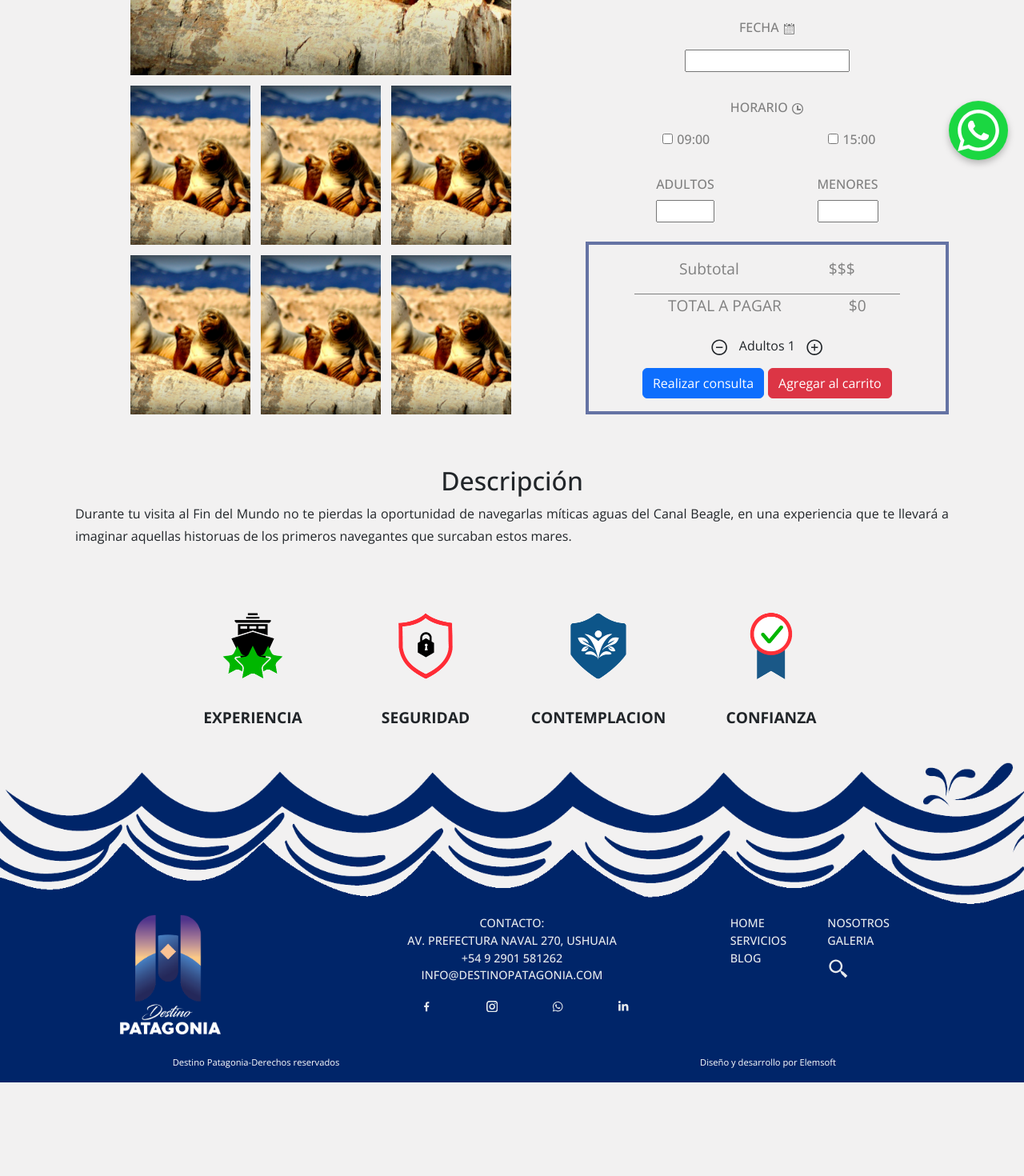
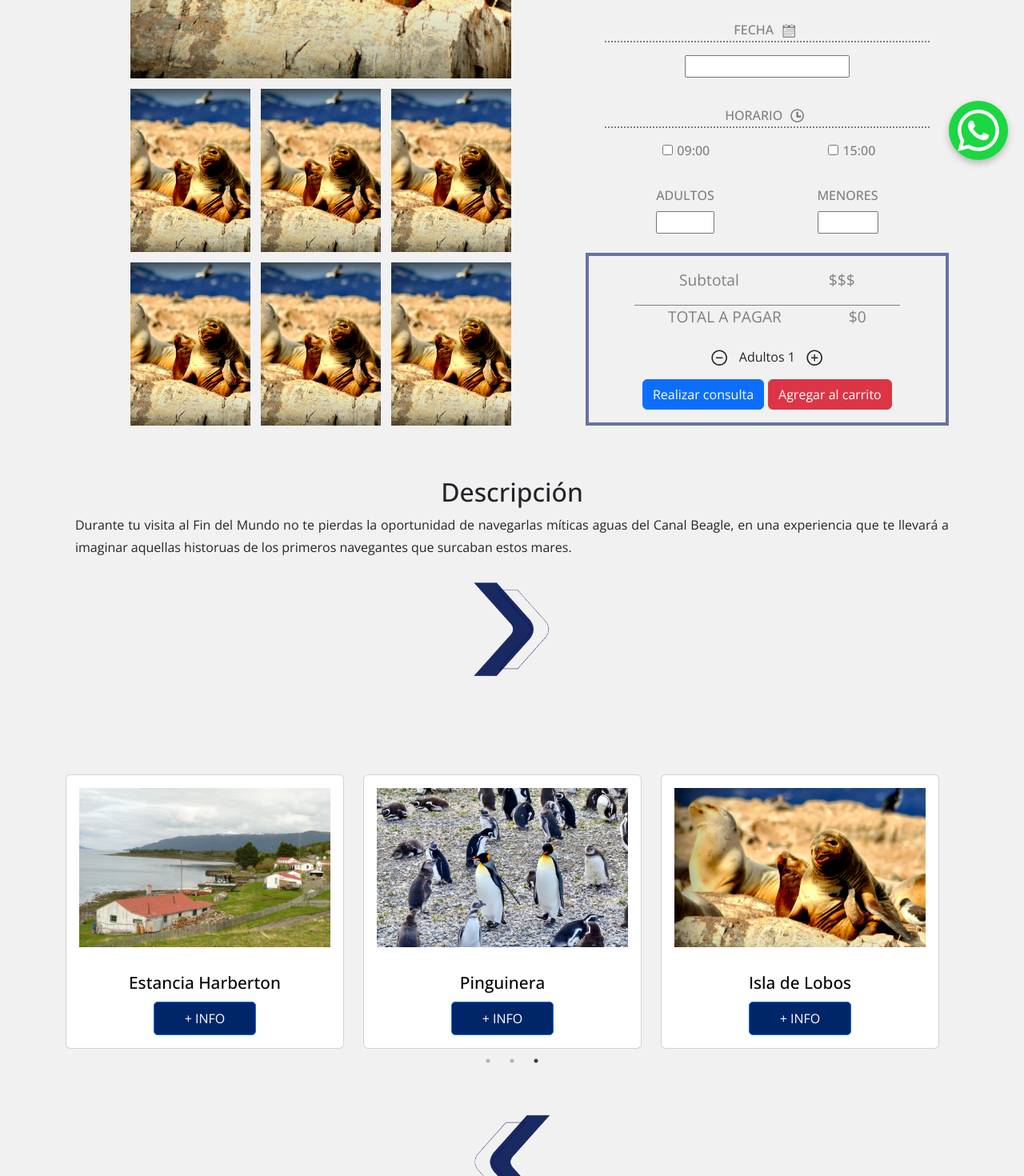
Before and after one commit to Florsala/DestinoP, a React (Create React App) app: page /servicios/1 in a window 1280 px wide. Shown: the part 560-2030 px from the top of the page at 80% size. Before the commit the page ends 1913 px from the top, so only its background shows below. Built offline with nearby package versions, Linux system fonts and the light colour scheme; a web font is replaced by a local one.

Commit message:
new slider in svs section

```diff
--- a/src/components/Header.jsx
+++ b/src/components/Header.jsx
@@ -3,16 +3,12 @@ import "../styles/Header.css";
 
 import "../styles/Hero.css";
 
-import Card from "react-bootstrap/Card";
 
-import Button from "react-bootstrap/Button";
-import { Link } from "react-router-dom";
 
 import dataTours from "../data/dataTours";
-import Slider from "react-slick";
 
 import wsp from "../assets/whatsapp.svg";
-import { AiOutlineRight } from "react-icons/ai";
+import SliderDestacadas from "./SliderDestacadas";
 
 const Header = () => {
   const settings = {
@@ -83,53 +79,10 @@ const Header = () => {
       </div>
 
       <div>
-        {" "}
-        <div
-          xs={1}
-          md={3}
-          className="g-4 mx-5 grid_blog "
-          style={{ marginTop: "2rem" }}
-        >
-          <Slider {...settings}>
-            {items.map((items) => (
-              <Link to={`/servicios/${items.id}`}>
-                <div>
-                  <Card className="card-svs">
-                    <Card.Img
-                      variant="top"
-                      style={{ padding: "1rem" }}
-                      src={items.img}
-                    />
-                    <Card.Body className="card-body">
-                      <div
-                        style={{
-                          display: "flex",
-                          flexDirection: "column",
-                          justifyContent: "space-between",
-                          fontWeight: "600",
-                          alignItems: "flex-start",
-                        }}
-                      >
-                        <Card.Title
-                          style={{ color: "black", fontSize: "1.3rem" }}
-                        >
-                          {items.title}
-                        </Card.Title>
-                      </div>
+  <SliderDestacadas items={items}/>
+</div>
 
-                      <div>
-                        <Button className="btn_svs" variant="primary" size="lg">
-                          + info
-                        </Button>
-                      </div>
-                    </Card.Body>
-                  </Card>
-                </div>
-              </Link>
-            ))}
-          </Slider>
-        </div>
-      </div>
+
     </>
   );
 };
--- a/src/components/ItemDetail.jsx
+++ b/src/components/ItemDetail.jsx
@@ -9,16 +9,17 @@ import Container from "react-bootstrap/Container";
 import Alert from "react-bootstrap/Alert";
 
 import { IoMdCheckmarkCircleOutline } from "react-icons/io";
-import {GoCalendar} from "react-icons/go";
-import {GoClock} from "react-icons/go";
+import { GoCalendar } from "react-icons/go";
+import { GoClock } from "react-icons/go";
 
-
-
-import Row from "react-bootstrap/Row";
 import Col from "react-bootstrap/Col";
 import { Button } from "react-bootstrap";
 import cartContext from "../context/CartContext";
 import ItemCount from "./ItemCount";
+import SliderDestSvs from "./SliderDestSvs";
+
+import flecha2 from "../assets/flechas.png";
+import flecha from '../assets/flecha.png'
 
 const ItemDetail = ({ item }) => {
   const [selectedDate, setSelectedDate] = useState(null);
@@ -54,7 +55,6 @@ const ItemDetail = ({ item }) => {
             <img src={item.img} alt="" />
             <img src={item.img} alt="" />
             <img src={item.img} alt="" />
-
           </div>
 
           <Col>
@@ -83,7 +83,12 @@ const ItemDetail = ({ item }) => {
 
               <div className="form-reservation">
                 <div className="date-form">
-                  <p>fecha <span><GoCalendar/></span></p>
+                  <p>
+                    fecha{" "}
+                    <span style={{ fontSize: " 1.2rem", padding: "5px" }}>
+                      <GoCalendar />
+                    </span>
+                  </p>
 
                   <Datepicker
                     selected={selectedDate}
@@ -92,7 +97,12 @@ const ItemDetail = ({ item }) => {
                   />
                 </div>
                 <div className="time-form_container">
-                  <p>horario <span><GoClock/></span></p>
+                  <p>
+                    horario{" "}
+                    <span style={{ fontSize: " 1.2rem", padding: "5px" }}>
+                      <GoClock />
+                    </span>
+                  </p>
                   <div className="time-form">
                     <label>
                       <input
@@ -234,6 +244,25 @@ const ItemDetail = ({ item }) => {
           <p style={{ lineHeight: "1.75rem" }}> {item.text}</p>
         </Container>
       </Container>
+<div>
+
+   <img
+           className='flecha1'
+            src={flecha}
+
+            alt="flecha"
+          />
+
+      <SliderDestSvs />
+
+      <img
+          className='flecha2'
+            src={flecha}
+
+            alt=""
+          />
+</div>
+
     </div>
   );
 };
--- a/src/components/ServicioItem.jsx
+++ b/src/components/ServicioItem.jsx
@@ -28,7 +28,7 @@ const ServicioItem = ({ items }) => {
       >
         <Slider {...settings}>
           {items.map((items) => (
-            <Link to={`/servicios/${items.id}`}>
+            <Link to={`/servicios/${items.id}`} key={items.id}>
               <div>
                 <Card className="card-svs">
                   <Card.Img
--- a/src/components/Servicios.jsx
+++ b/src/components/Servicios.jsx
@@ -7,7 +7,6 @@ import { MdDoubleArrow } from 'react-icons/md';
 import Button from "react-bootstrap/Button";
 import { Container, Dropdown, Spinner } from "react-bootstrap";
 
-import monta from "../assets/monta.png";
 import ServicioItem from "./ServicioItem";
 
 const Servicios = () => {
--- /dev/null
+++ b/src/components/SliderDestSvs.jsx
@@ -0,0 +1,94 @@
+import React, { useEffect, useState } from "react";
+import Slider from "react-slick";
+import Card from "react-bootstrap/Card";
+import { Link } from "react-router-dom";
+import dataTours from "../data/dataTours";
+import { Button } from "react-bootstrap";
+
+const SliderDestSvs = () => {
+  const settings = {
+    dots: true,
+    infinite: true,
+    slidesToShow: 3,
+    slidesToScroll: 2,
+    autoplay: true,
+    autoplaySpeed: 1500,
+    pauseOnHover: true,
+  };
+
+  const [items, setItems] = useState([]);
+
+  const [click, setClick] = useState(false);
+
+  const handleClick = () => setClick(!click);
+
+  useEffect(() => {
+    const getItems = new Promise((resolve) => {
+      setTimeout(() => {
+        const data = dataTours;
+
+        resolve(data);
+      }, 1500);
+    });
+    getItems
+      .then((res) => {
+        setItems(res);
+      })
+      .finally(() => console.log(items));
+  }, [dataTours]);
+  console.log(items);
+
+  return (
+    <div>
+      <div>
+        <div
+          xs={1}
+          md={3}
+          className="g-4  grid_blog container-md"
+          style={{ margin: "4rem auto" }}
+        >
+          <Slider {...settings}>
+            {items.map((items) => (
+              <Link key={items.id} to={`/servicios/${items.id}`}>
+                <div>
+                  <Card className="card-svs">
+                    <Card.Img
+                      variant="top"
+                      style={{ padding: "1rem" }}
+                      src={items.img}
+                    />
+                    <Card.Body className="card-body-column">
+                      <div
+                        style={{
+                          display: "flex",
+                          flexDirection: "column",
+                          justifyContent: "space-between",
+                          fontWeight: "600",
+                          alignItems: "flex-start",
+                        }}
+                      >
+                        <Card.Title
+                          style={{ color: "black", fontSize: "1.3rem" }}
+                        >
+                          {items.title}
+                        </Card.Title>
+                      </div>
+
+                      <div>
+                        <Button className="btn_svs" variant="primary" size="lg">
+                          + info
+                        </Button>
+                      </div>
+                    </Card.Body>
+                  </Card>
+                </div>
+              </Link>
+            ))}
+          </Slider>
+        </div>
+      </div>
+    </div>
+  );
+};
+
+export default SliderDestSvs;
--- /dev/null
+++ b/src/components/SliderDestacadas.jsx
@@ -0,0 +1,73 @@
+import React from "react";
+import Slider from "react-slick";
+
+import Card from "react-bootstrap/Card";
+import { Link } from "react-router-dom";
+import { Button } from "react-bootstrap";
+
+const SliderDestacadas = ({ items }) => {
+  const settings = {
+    dots: true,
+    infinite: true,
+    slidesToShow: 3,
+    slidesToScroll: 1,
+    autoplay: true,
+    autoplaySpeed: 2000,
+    pauseOnHover: true,
+  };
+
+  return (
+    <div>
+      <div>
+        {" "}
+        <div
+          xs={1}
+          md={3}
+          className="g-4 mx-5 grid_blog "
+          style={{ marginTop: "2rem" }}
+        >
+          <Slider {...settings}>
+            {items.map((items) => (
+              <Link key={items.id} to={`/servicios/${items.id}`}>
+                <div>
+                  <Card className="card-svs">
+                    <Card.Img
+                      variant="top"
+                      style={{ padding: "1rem" }}
+                      src={items.img}
+                    />
+                    <Card.Body className="card-body">
+                      <div
+                        style={{
+                          display: "flex",
+                          flexDirection: "column",
+                          justifyContent: "space-between",
+                          fontWeight: "600",
+                          alignitems: "flex-start",
+                        }}
+                      >
+                        <Card.Title
+                          style={{ color: "black", fontSize: "1.3rem" }}
+                        >
+                          {items.title}
+                        </Card.Title>
+                      </div>
+
+                      <div>
+                        <Button className="btn_svs" variant="primary" size="lg">
+                          + info
+                        </Button>
+                      </div>
+                    </Card.Body>
+                  </Card>
+                </div>
+              </Link>
+            ))}
+          </Slider>
+        </div>
+      </div>
+    </div>
+  );
+};
+
+export default SliderDestacadas;
--- a/src/styles/ItemDetail.css
+++ b/src/styles/ItemDetail.css
@@ -61,6 +61,10 @@
   display: flex;
   flex-direction: column;
   margin: 0 auto;
+  width: 100%;
+}
+.date-form p{
+  border-bottom: 2px dotted;
 }
 
 .time-form_container {
@@ -73,6 +77,10 @@
   display: flex;
   gap: 0.5rem;
   justify-content: space-around;
+}
+
+.time-form_container p{
+  border-bottom: 2px dotted;
 }
 .quantity-form_container {
   display: flex;
--- a/src/styles/Servicios.css
+++ b/src/styles/Servicios.css
@@ -155,3 +155,12 @@
 .dropdw-svs:hover {
   background: #628bb6;
 }
+
+
+.card-body-column{
+  display: flex;
+  flex-direction: column;
+  justify-content: center;
+  align-items: center;
+  gap: 0.2rem;
+}
```
